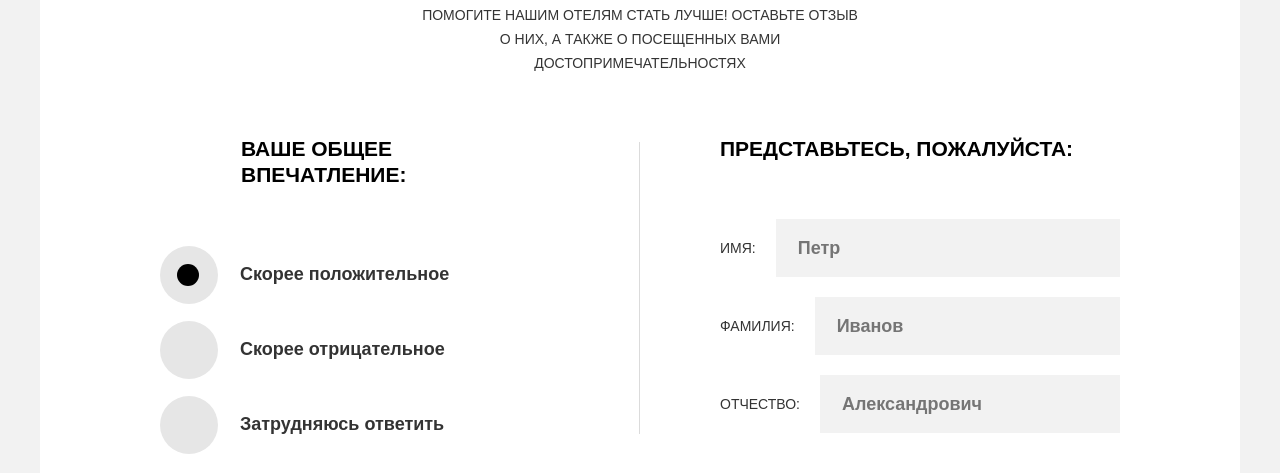
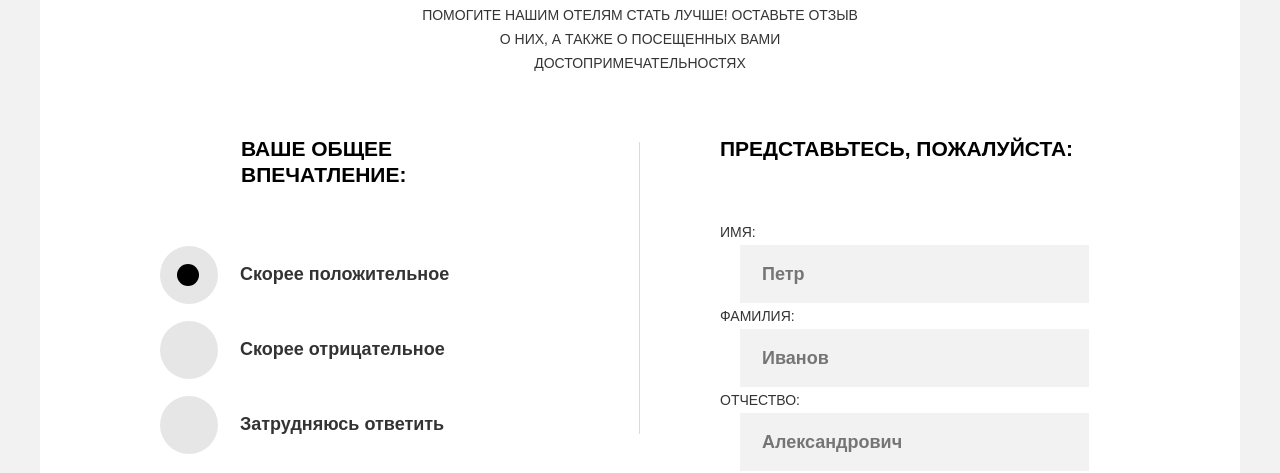
Before and after one commit to dabaycode/184881-sedona, a website: page form.html in a window 1280 px wide. Shown: the part 519-992 px from the top of the page. Drawn offline with nearby package versions, Linux system fonts and the light colour scheme; files that its build step writes are made by us from their sources.

Commit message:
Chenged labels and inputs

```diff
--- a/form.html
+++ b/form.html
@@ -43,15 +43,18 @@
             <div class="review-form__wrapper review-form__wrapper--name">
               <h2 class="review-form__title review-form__title--left review-form__title--desktop-name">Представьтесь<span class="review-form__title review-form__title--visually-hidden">, пожалуйста</span>:</h2>
               <div class="review-form__group">
-                <label class="review-form__label" for="name">Имя:
+                <div class="review-form__field-name">
+                  <label class="review-form__label" for="name">Имя:</label>
                   <input class="review-form__input" type="text" name="name" id="name" placeholder="Петр">
-                </label>
-                <label class="review-form__label" for="surname">Фамилия:
+                </div>
+                <div class="review-form__field-name">
+                  <label class="review-form__label" for="surname">Фамилия:</label>
                   <input class="review-form__input" type="text" name="surname" id="surname" placeholder="Иванов">
-                </label>
-                <label class="review-form__label" for="patronymic">Отчество:
+                </div>
+                <div class="review-form__field-name">
+                  <label class="review-form__label" for="patronymic">Отчество:</label>
                   <input class="review-form__input" type="text" name="patronymic" id="patronymic" placeholder="Александрович">
-                </label>
+                </div>
               </div>
             </div>
           </fieldset>
--- a/sass/blocks/review-form.scss
+++ b/sass/blocks/review-form.scss
@@ -346,12 +346,13 @@
     border-radius: 50%;
     background-color: #e6e6e6;
   }
+
+ .review-form__input-radio:hover + .review-form__label-radio::before {
+    background-color: red;
+  }
   .review-form__input-radio:active + .review-form__label-radio::before {
-      background-color: #d5d5d5;
+      background-color: green;
     }
- .review-form__input-radio:hover ~ .review-form__label-radio::before {
-    background-color: #e5e5e5;
-  }
 .review-form__input-radio:checked + .review-form__label-radio::after {
   display: block;
   position: absolute;
@@ -378,7 +379,7 @@
 .review-form__input-check:hover ~ .review-form__label-check::before {
     background-color: #e5e5e5;
   }
-  .review-form__input-check:active + .review-form__label-check::before {
+.review-form__input-check:active + .review-form__label-check::before {
     background-color: #d5d5d5;
   }
 .review-form__input-check:checked + .review-form__label-check::after {
```
